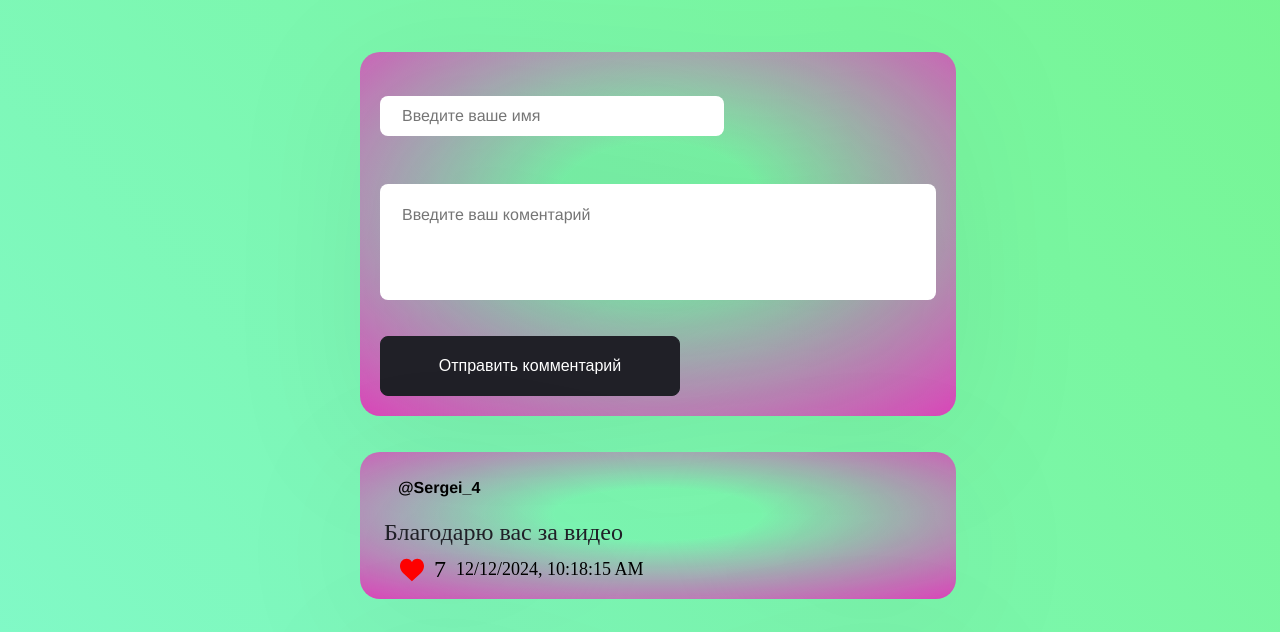
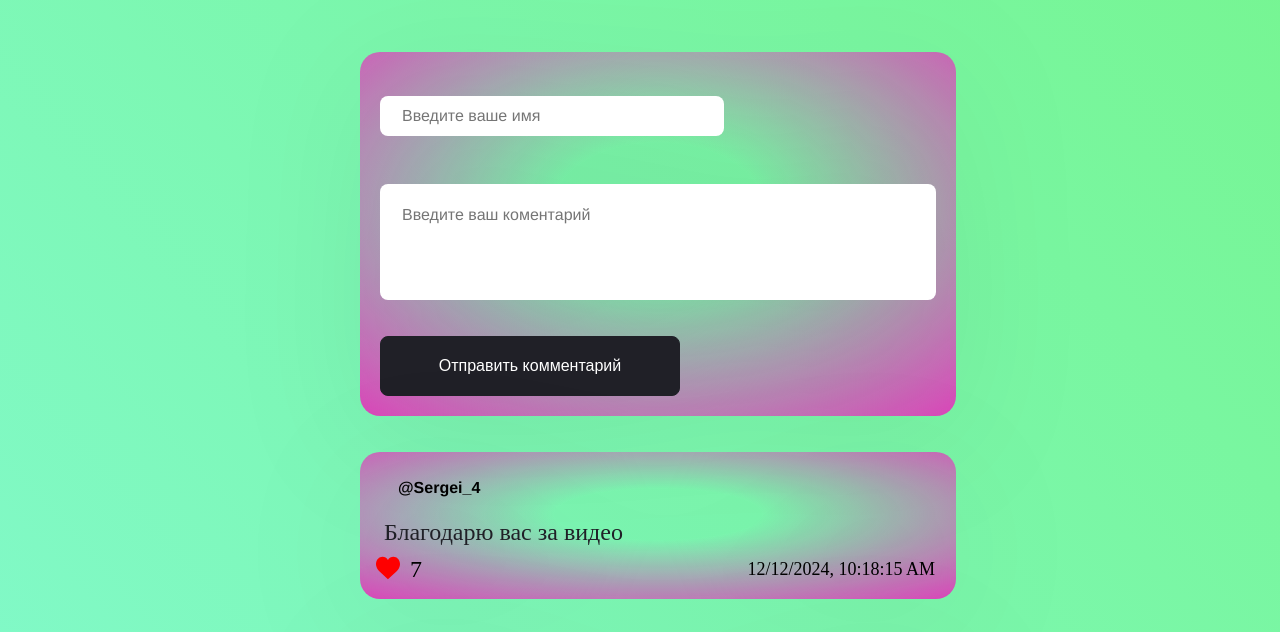
Before and after one commit to Dasha2018/JavaScript, a plain HTML site: page Comments.html in a window 1280 px wide. Shown: the part 100-732 px from the top of the page. Drawn offline with Linux system fonts and the light colour scheme.

Commit message:
Исправила обновление времени и публикации новых комментариев

```diff
--- a/commets.css
+++ b/commets.css
@@ -75,6 +75,8 @@
 }
 .data {
   font-size: 18px;
+  position: absolute;
+  left: 65%;
 }
 
 
@@ -136,13 +138,20 @@
 .likebutton {
   background: transparent;
   border:none;
-  padding-left: 24px;
+
 }
 
 .like{
  width: 24px;
  height: 24px;
- display: block;
+/*   left: 5%; */
+ /* display: block; */
+}
+.answer{
+ /*  position: absolute;
+  left: 15%; */
+  width: 24px;
+ height: 24px;
 }
 
 .likebutton:hover{
--- a/index.js
+++ b/index.js
@@ -36,6 +36,8 @@ function renderComments() {
             <h3 class="name">${coment.name}</h3>
             <p class="comment">${coment.comment}</p>
             <div class="count">
+
+
                 <button class="likebutton" data-index="${index}" >
                     <svg  class="like ${coment.liked.state ? 'liked' : ''}"
                     fill="${coment.liked.state ? '#ff0000' : '#545254'}"
@@ -44,7 +46,10 @@ function renderComments() {
                     viewBox="0 0 51.997 51.997" xml:space="preserve"><g id="SVGRepo_bgCarrier" stroke-width="0"></g><g id="SVGRepo_tracerCarrier" stroke-linecap="round" stroke-linejoin="round"></g> <g id="SVGRepo_iconCarrier"> <path d="M51.911,16.242C51.152,7.888,45.239,1.827,37.839,1.827c-4.93,0-9.444,2.653-11.984,6.905 c-2.517-4.307-6.846-6.906-11.697-6.906c-7.399,0-13.313,6.061-14.071,14.415c-0.06,0.369-0.306,2.311,0.442,5.478 c1.078,4.568,3.568,8.723,7.199,12.013l18.115,16.439l18.426-16.438c3.631-3.291,6.121-7.445,7.199-12.014 C52.216,18.553,51.97,16.611,51.911,16.242z"></path>
                      </g></svg></button>
                     <p> <span class="counter" id="clicksCount">${coment.liked.counter}</span></p>
-                <p class="data">${new Date().toLocaleString()}</p>
+
+
+                <p class="data">${coment.date}</p>
+
             </div>
       </div>
   `).join(""); // склеивам массив в одну строку с помощью join
@@ -53,6 +58,8 @@ function renderComments() {
   likeButtons.forEach((button) => {
     button.addEventListener('click', handleLikeClick);
   });
+}
+
 function handleLikeClick(event) {
   const index = event.currentTarget.dataset.index; // Получаем индекс комментария
   const coment = comments[index];
@@ -93,6 +100,4 @@ addCommentButton.addEventListener('click', (event) => {
   renderComments();
 });
 
-}
-
 renderComments() ;// Вызов функции рендеринга
```
Lines whose indentation alone changed are shown as unchanged.
